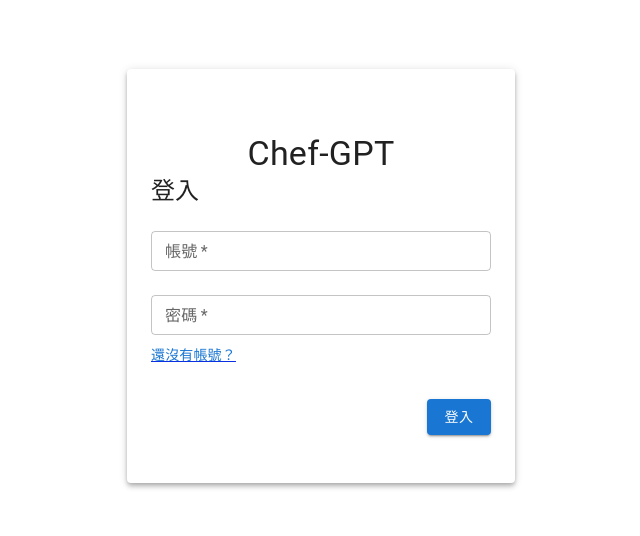
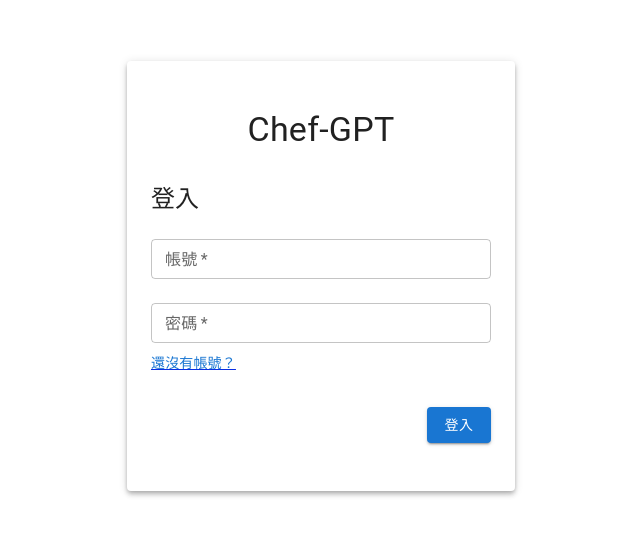
Before and after one commit to pock999/chef-gpt-web, a React (Vite) app: page /auth/login in a window 1280 px wide. Shown: the part 124-660 px from the top of the page, without its empty margins (319-959 px from the left). Built offline with nearby package versions, Linux system fonts and the light colour scheme.

Commit message:
✨ feat:

```diff
--- a/src/components/MessageUI/index.tsx
+++ b/src/components/MessageUI/index.tsx
@@ -22,7 +22,9 @@ export function MessageUI({
         display: 'flex',
         flexDirection: role === 'user' ? 'row-reverse' : 'row',
         justifyContent: 'flex-start',
-        marginBottom: '0.5rem'
+        marginBottom: '0.5rem',
+        paddingLeft: role === 'ai' ? '0.75rem' : 0,
+        paddingRight: role === 'user' ? '1rem' : 0,
       }}
       key={id}
     >
@@ -34,6 +36,7 @@ export function MessageUI({
           backgroundColor,
           m: 0.5,
           display: 'flex',
+          borderRadius: '0.75rem'
         }}
       >
         <Typography variant="body1" style={{ whiteSpace: "pre-line" }}>{content}</Typography>
--- a/src/containers/ChatListSection/index.tsx
+++ b/src/containers/ChatListSection/index.tsx
@@ -110,12 +110,12 @@ export function ChatListSection({ chatList, selected, showAddButton, hasMore }:
         <DialogTitle>{"確定要刪除此對話"}</DialogTitle>
         <DialogContent>
           <DialogContentText id="alert-dialog-slide-description">
-            不考慮下嗎？哥
+            不再考慮下嗎？哥
           </DialogContentText>
         </DialogContent>
         <DialogActions>
           <Button onClick={handleClose}>取消</Button>
-          <Button onClick={() => deleteChat()}>確認</Button>
+          <Button onClick={() => deleteChat()}>刪除</Button>
         </DialogActions>
       </Dialog>
       <div
--- a/src/pages/Login/index.tsx
+++ b/src/pages/Login/index.tsx
@@ -96,7 +96,7 @@ export function Login() {
           variant="elevation"
           sx={{
             p: 3,
-            pt: 8,
+            pt: 6,
             pb: 4,
             m: 0.5,
           }}
@@ -105,7 +105,7 @@ export function Login() {
           {/* <Avatar sx={{ m: 1, bgcolor: 'secondary.primary' }}>
             <AccountCircleIcon />
           </Avatar> */}
-          <Typography component="h1" variant="h4" sx={{ textAlign: 'center' }}>
+          <Typography component="h1" variant="h4" sx={{ textAlign: 'center', mb: 4 }}>
             Chef-GPT
           </Typography>
           <Typography component="h2" variant="h5">
--- a/src/pages/Register/index.tsx
+++ b/src/pages/Register/index.tsx
@@ -105,7 +105,7 @@ export function Register() {
           variant="elevation"
           sx={{
             p: 3,
-            pt: 8,
+            pt: 6,
             pb: 4,
             m: 0.5,
           }}
@@ -114,7 +114,7 @@ export function Register() {
           {/* <Avatar sx={{ m: 1, bgcolor: 'secondary.primary' }}>
             <AccountCircleIcon />
           </Avatar> */}
-          <Typography component="h1" variant="h4" sx={{ textAlign: 'center' }}>
+          <Typography component="h1" variant="h4" sx={{ textAlign: 'center', mb: 4 }}>
             Chef-GPT
           </Typography>
           <Typography component="h2" variant="h5">
```
